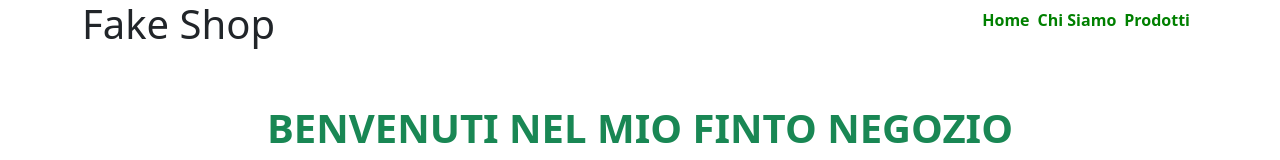
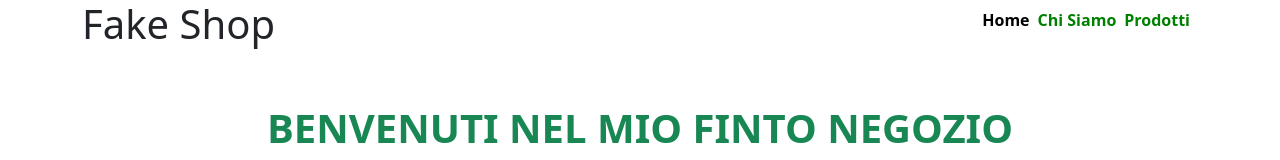
Before and after one commit to Marco-Bacci/react-router, a React (Vite) app: page / in a window 1280 px wide. Shown: the top 160 px of the page. Built offline with nearby package versions, Linux system fonts and the light colour scheme.

Commit message:
feat: (bonus) manage active class for active links

```diff
--- a/src/index.css
+++ b/src/index.css
@@ -8,3 +8,11 @@ header a{
   color: green;
   font-weight: 700;
 }
+
+li a:hover{
+  color: black;
+}
+
+li a.active{
+  color: black
+}
```
